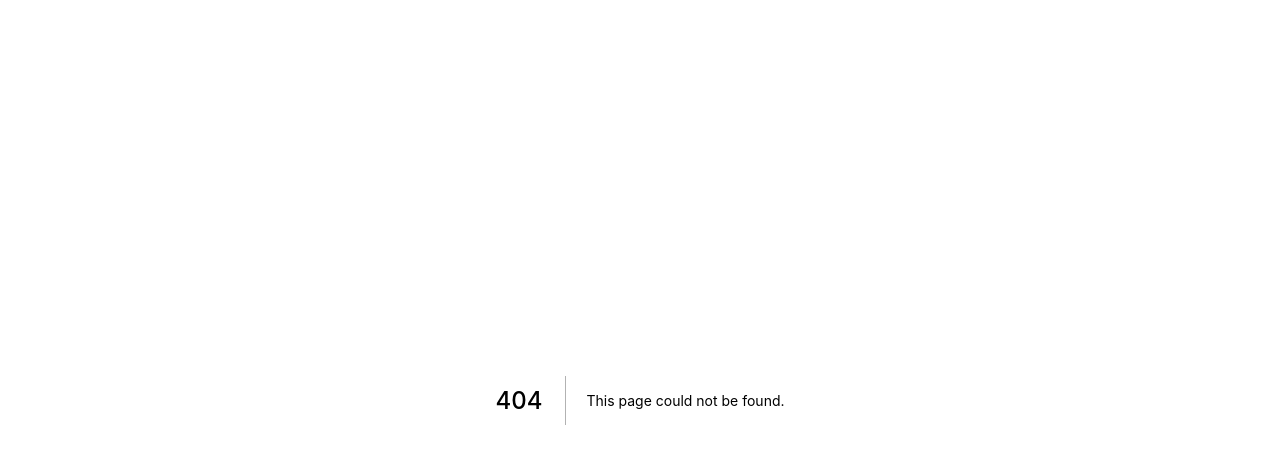
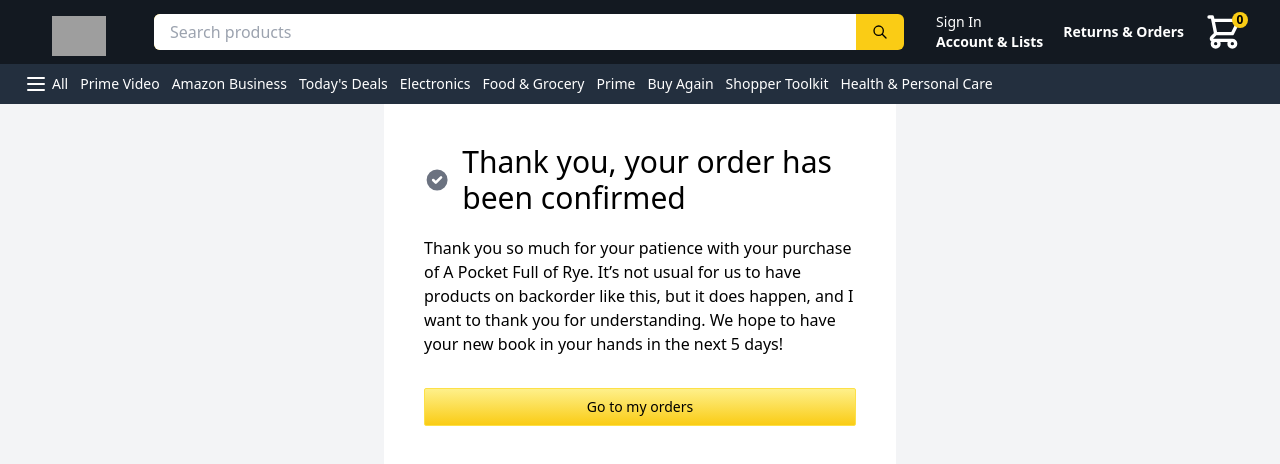
Before and after one commit to aziv7/amazon_v2, a Next.js app: page /success in a window 1280 px wide. Before the commit this address had no page. Shown: the top 464 px of the page. Built offline with nearby package versions, Linux system fonts and the light colour scheme; no server answers; grey boxes are pictures that could not be loaded.

Commit message:
build complete

```diff
--- /dev/null
+++ b/components/Order.jsx
@@ -0,0 +1,40 @@
+import React from 'react';
+import CurrencyFormat from 'react-currency-format';
+import { images } from '../next.config';
+
+const Order = ({ order }) => {
+  return (
+    <div className='relative border rounded-md'>
+      <div className='flex items-center space-x-10 p-5 bg-gray-100 text-sm text-gray-600'>
+        <div>
+          <p className='font-bold text-xs'>ORDER PLACED</p>
+        </div>
+        <div>
+          <p className='text-xs font-bold'>TOTAL</p>
+          <p>
+            <CurrencyFormat
+              prefix={'$'}
+              displayType={'text'}
+              value={order?.amount}
+            />
+          </p>
+        </div>
+        <p className='flex-1 text-right text-blue-500 text-sm whitespace-nowrap sm:text-xl self-end'>
+          {order?.items.length} items
+        </p>
+        <p className='absolute top-2 right-2 w-40 lg:w-72 truncate text-xs whitespace-nowrap'>
+          ORDER # {order?.id}
+        </p>
+      </div>
+      <div className='p-5 sm:p-10'>
+        <div className='flex space-x-6 overflow-x-auto '>
+          {images.map((img) => (
+            <img src={img} className='h-20 object-contain sm:h-32' />
+          ))}
+        </div>
+      </div>
+    </div>
+  );
+};
+
+export default Order;
--- a/components/index.js
+++ b/components/index.js
@@ -5,3 +5,5 @@
 export { default as ProductFeed } from './ProductFeed';
 
 export { default as CheckoutProduct } from './CheckoutProduct';
+
+export { default as Order } from './Order';
--- /dev/null
+++ b/pages/orders.js
@@ -0,0 +1,61 @@
+import { getSession, useSession } from 'next-auth/react';
+import { Header, Order } from '../components';
+import db from '../firebase';
+
+const orders = ({ orders }) => {
+  const { data: session } = useSession();
+  console.log(orders);
+  return (
+    <div>
+      <Header />
+
+      <main className='max-w-screen-lg mx-auto p-10'>
+        <h1 className='text-3xl border-b mb-2 pb-1 border-yellow-500'>
+          Your Orders
+        </h1>
+        {session ? <h2>Orders</h2> : <h2>SignIn to see orders</h2>}
+
+        <div className='mt-5 space-y-4'>
+          {orders.map((order) => (
+            <Order order={order} key={order.id} />
+          ))}
+        </div>
+      </main>
+    </div>
+  );
+};
+
+export default orders;
+
+export async function getServerSideProps(ctx) {
+  const stripe = require('stripe')(process.env.STRIPE_SECRET);
+
+  const session = await getSession(ctx);
+
+  if (!session) return { props: {} };
+
+  const Dborders = await db
+    .collection('users')
+    .doc(session.user?.email)
+    .collection('orders')
+    .orderBy('timestamp', 'desc')
+    .get();
+
+  const orders = await Promise.all(
+    Dborders.docs.map(async (order) => ({
+      id: order.id,
+      amount: order.data().amount,
+      amountShipping: order.data().amount_shipping,
+      images: order.data().images,
+      items: (
+        await stripe.checkout.sessions.listLineItems(order.id, { limit: 100 })
+      ).data,
+    }))
+  );
+
+  return {
+    props: {
+      orders: orders,
+    },
+  };
+}
--- /dev/null
+++ b/pages/success.js
@@ -0,0 +1,41 @@
+import { CheckCircleIcon } from '@heroicons/react/solid';
+import { useRouter } from 'next/router';
+import { Header } from '../components';
+
+const success = () => {
+  const router = useRouter();
+  return (
+    <div className='bg-gray-100 h-screen'>
+      <Header />
+
+      <main className='max-w-lg mx-auto '>
+        <div className='flex flex-col p-10 bg-white'>
+          <div className='flex items-center space-x-3 mb-5'>
+            <CheckCircleIcon className='text-gray-500 h-10' />
+
+            <h1 className='text-3xl'>
+              Thank you, your order has been confirmed
+            </h1>
+          </div>
+          <p>
+            {' '}
+            Thank you so much for your patience with your purchase of A Pocket
+            Full of Rye. It’s not usual for us to have products on backorder
+            like this, but it does happen, and I want to thank you for
+            understanding. We hope to have your new book in your hands in the
+            next 5 days!{' '}
+          </p>
+          <button
+            onClick={() => {
+              router.push('/orders');
+            }}
+            className='button mt-8'>
+            Go to my orders
+          </button>
+        </div>
+      </main>
+    </div>
+  );
+};
+
+export default success;
```
Also changed, not shown: firebase.js (+10 -1 lines).
